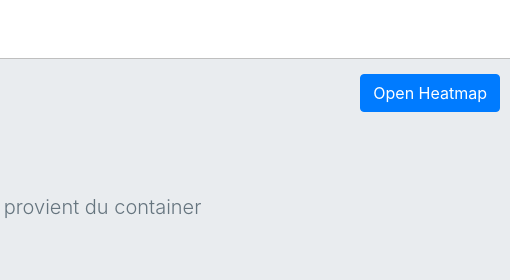
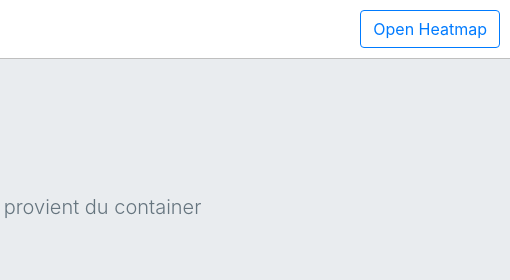
Before and after one commit to startxfr/sxapi-demo-openshift-couchbase, a website: page www/static/index.html in a window 1280 px wide. Shown: the top 280 px of the page, 770-1280 px from the left. Drawn offline with nearby package versions, Linux system fonts and the light colour scheme; no server answers.

Commit message:
Minor frontend update

```diff
--- a/www/static/app.css
+++ b/www/static/app.css
@@ -72,7 +72,15 @@ body > header .navbar, body > footer {
     background: #fff !important;
 }
 body > header .navbar {
+    display: inline-block;
     border-bottom: 1px solid rgba(0,0,0,0.25);
+}
+button#open-heatmap {
+    display: inline-block;
+    position: fixed;
+    right: 10px;
+    top: 10px;
+    z-index: 1040;
 }
 body > header img {
     position: relative;
@@ -123,12 +131,6 @@ body > footer {
     margin-top: 3px;
 }
 
-button#open-heatmap {
-    position: absolute;
-    right: 10px;
-    top: 74px;
-}
-
 /* .heatmap {
     width: 100%;
     min-height: 100vh;
--- a/www/static/index.html
+++ b/www/static/index.html
@@ -26,9 +26,8 @@
                     <span class="navbar-toggler-icon"></span>
                 </button>
             </nav>
+            <button id="open-heatmap" type="button" class="btn btn-outline-primary HeatmapBtn">Open Heatmap</button>
         </header>
-
-        <button id="open-heatmap" type="button" class="btn btn-primary HeatmapBtn">Open Heatmap</button>
 
         <div class="jumbotron mb-0 py-5">
             <span class="glyphicon glyphicon-eye-open" aria-hidden="true"></span>
@@ -107,9 +106,6 @@
             </div>
         </div>
 
-        <div class="heatmap">
-        </div>
-
         <footer>
             <p class="mb-0">&copy; STARTX - frontend : v<span id="appRelease">0.0.0</span> - api : v<span id="appSvRelease">0.0.0</span></p>
         </footer>
```
